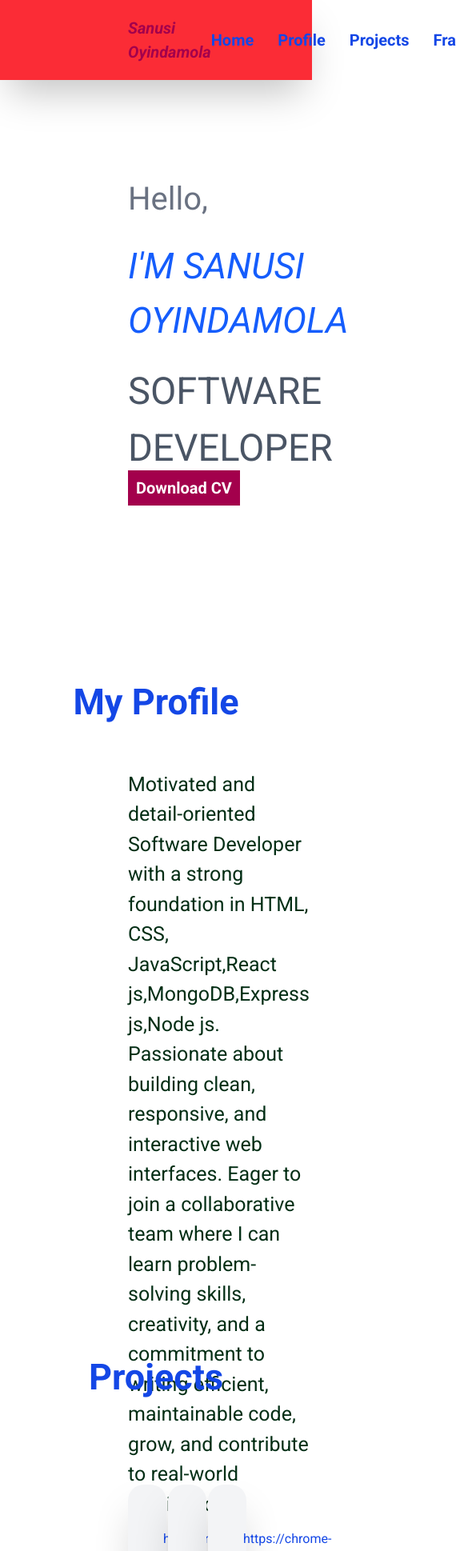
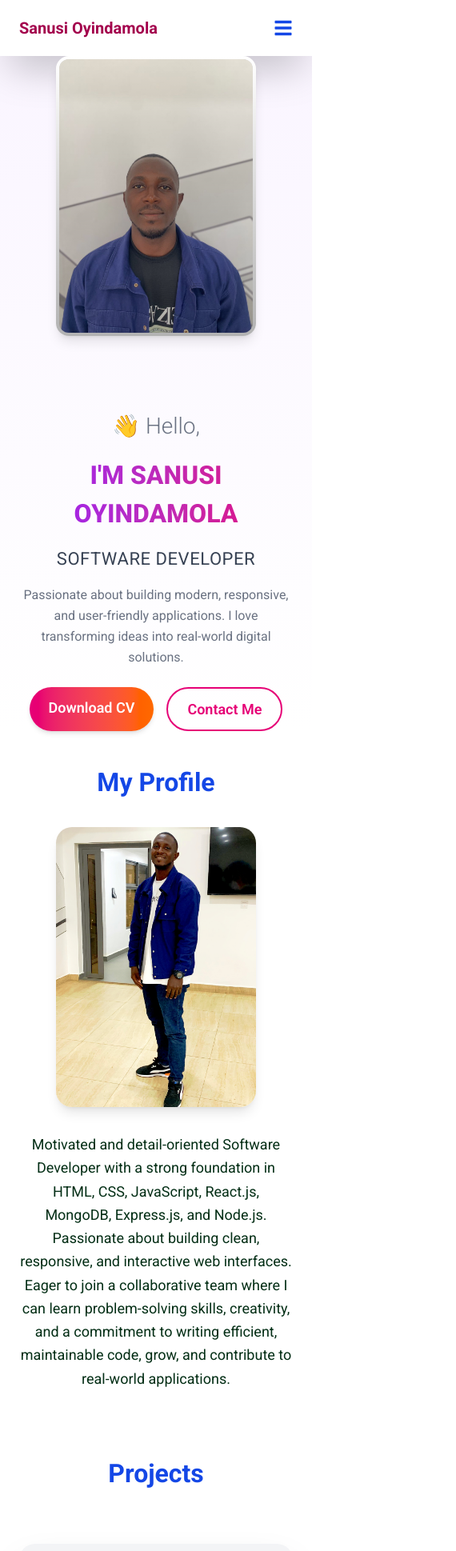
Before and after one commit to Oyindamola1111/portfolio, a React (Vite) app: page / in a window 390 px wide. Shown: the top 1939 px of the page at 80% size, 570 px wide, since content can reach past the window. Built offline with nearby package versions, Linux system fonts and the light colour scheme.

Commit message:
improvements

```diff
--- a/src/pages/Framework.tsx
+++ b/src/pages/Framework.tsx
@@ -1,51 +1,82 @@
 // import React from 'react'
+
 import { IoLogoHtml5 } from "react-icons/io";
-import { FaCss3Alt } from "react-icons/fa";
+import { FaCss3Alt, FaReact, FaNodeJs } from "react-icons/fa";
 import { TbBrandJavascript } from "react-icons/tb";
-import { FaReact } from "react-icons/fa";
-import { FaNodeJs } from "react-icons/fa";
 import { BiLogoMongodb } from "react-icons/bi";
 import { RiTailwindCssFill } from "react-icons/ri";
 
 const Framework = () => {
   return (
-    <div id="framework" className="h-[100vh] mt-[350px] ">
-      <div className="flex justify-center ">
-        <h1 className="text-blue-700 text-[45px] font-bold">Frameworks</h1>
+    <div id="framework" className="min-h-screen mt-20 px-4 sm:px-8 lg:px-20">
+      {/* Heading */}
+      <div className="flex justify-center">
+        <h1 className="text-blue-700 text-3xl sm:text-4xl md:text-5xl font-bold">
+          Frameworks
+        </h1>
       </div>
-     <div className="grid grid-cols-4 justify-center items-center content-center gap-[50px] mt-[50px] pl-[160px]">
-      <main className="frame w-[200px]  bg-gray-100 px-6 py-7 rounded-[20px] shadow-2xl">
-         <p className=" text-red-400">
-      <IoLogoHtml5 size={200}/></p>
-      <p>Html</p>
+
+      {/* Grid */}
+      <div className="grid grid-cols-1 sm:grid-cols-2 md:grid-cols-3 lg:grid-cols-4 gap-8 mt-10">
+
+        {/* HTML */}
+        <main className="frame w-full bg-gray-100 px-6 py-7 rounded-2xl shadow-2xl flex flex-col items-center">
+          <p className="text-red-400">
+            <IoLogoHtml5 className="w-20 h-20 sm:w-28 sm:h-28 md:w-40 md:h-40" />
+          </p>
+          <p className="mt-4 font-medium">HTML</p>
         </main>
-      <main  className="frame w-[200px]  bg-gray-100 px-6 py-7 rounded-[20px] shadow-2xl">
-        <p className="text-blue-500"><FaCss3Alt size={200}/></p>
-        <p>Css</p>
+
+        {/* CSS */}
+        <main className="frame w-full bg-gray-100 px-6 py-7 rounded-2xl shadow-2xl flex flex-col items-center">
+          <p className="text-blue-500">
+            <FaCss3Alt className="w-20 h-20 sm:w-28 sm:h-28 md:w-40 md:h-40" />
+          </p>
+          <p className="mt-4 font-medium">CSS</p>
         </main>
-      <main  className="frame w-[200px]  bg-gray-100 px-6 py-7 rounded-[20px] shadow-2xl">
-        <p className="text-yellow-500"><TbBrandJavascript size={200}/></p>
-        <p>JavaScript</p>
+
+        {/* JavaScript */}
+        <main className="frame w-full bg-gray-100 px-6 py-7 rounded-2xl shadow-2xl flex flex-col items-center">
+          <p className="text-yellow-500">
+            <TbBrandJavascript className="w-20 h-20 sm:w-28 sm:h-28 md:w-40 md:h-40" />
+          </p>
+          <p className="mt-4 font-medium">JavaScript</p>
         </main>
-      <main  className="frame w-[200px]  bg-gray-100 px-6 py-7 rounded-[20px] shadow-2xl">
-        <p className="text-pink-700"><FaReact size={200}/></p>
-        <p>React</p>
+
+        {/* React */}
+        <main className="frame w-full bg-gray-100 px-6 py-7 rounded-2xl shadow-2xl flex flex-col items-center">
+          <p className="text-pink-700">
+            <FaReact className="w-20 h-20 sm:w-28 sm:h-28 md:w-40 md:h-40" />
+          </p>
+          <p className="mt-4 font-medium">React</p>
         </main>
-      <main  className="frame w-[200px]  bg-gray-100 px-6 py-7 rounded-[20px] shadow-2xl">
-        <p className="text-blue-300"><RiTailwindCssFill size={200}/></p>
-        <p>Tailwind</p>
+
+        {/* Tailwind */}
+        <main className="frame w-full bg-gray-100 px-6 py-7 rounded-2xl shadow-2xl flex flex-col items-center">
+          <p className="text-blue-300">
+            <RiTailwindCssFill className="w-20 h-20 sm:w-28 sm:h-28 md:w-40 md:h-40" />
+          </p>
+          <p className="mt-4 font-medium">Tailwind</p>
         </main>
-      <main  className="frame w-[200px]  bg-gray-100 px-6 py-7 rounded-[20px] shadow-2xl">
-        <p className="text-lime-500"><FaNodeJs size={200}/></p>
-        <p>Node.js</p>
+
+        {/* Node.js */}
+        <main className="frame w-full bg-gray-100 px-6 py-7 rounded-2xl shadow-2xl flex flex-col items-center">
+          <p className="text-lime-500">
+            <FaNodeJs className="w-20 h-20 sm:w-28 sm:h-28 md:w-40 md:h-40" />
+          </p>
+          <p className="mt-4 font-medium">Node.js</p>
         </main>
-      <main  className="frame w-[200px]  bg-gray-100 px-6 py-7 rounded-[20px] shadow-2xl">
-        <p className="text-green-800"><BiLogoMongodb size={200}/></p>
-        <p>MongoDB</p>
+
+        {/* MongoDB */}
+        <main className="frame w-full bg-gray-100 px-6 py-7 rounded-2xl shadow-2xl flex flex-col items-center">
+          <p className="text-green-800">
+            <BiLogoMongodb className="w-20 h-20 sm:w-28 sm:h-28 md:w-40 md:h-40" />
+          </p>
+          <p className="mt-4 font-medium">MongoDB</p>
         </main>
       </div>
     </div>
-  )
-}
+  );
+};
 
-export default Framework
+export default Framework;
--- a/src/pages/Home.tsx
+++ b/src/pages/Home.tsx
@@ -1,42 +1,58 @@
 // import React from 'react'
-// import { Link } from "react-router-dom"
+// import { Link } from "react-router-dom"const Home = () => {
 
 const Home = () => {
+
   return (
     <div
       id="home"
-      className="h-[100vh] px-[160px] flex justify-between items-center"
+      className="min-h-screen px-6 md:px-[160px] flex flex-col-reverse md:flex-row justify-between items-center text-center md:text-left gap-10 bg-gradient-to-b from-purple-50 to-white"
     >
-      {/* home page section */}
-      {/* <div > */}
-      {/* <div className="flex justify-between"> */}
-      <section>
-        <h1 className="text-[40px] mb-[20px] text-gray-500">
-          Hello,
+      {/* Left Section */}
+      <section className="animate-fadeIn space-y-4">
+        <h1 className="text-[28px] md:text-[36px] font-light text-gray-500">
+          👋 Hello,
         </h1>
-        <i className="text-[45px] text-blue-600">
+        <h2 className="text-transparent bg-clip-text bg-gradient-to-r from-purple-600 to-pink-600 text-[32px] md:text-[45px] font-extrabold">
           I'M SANUSI OYINDAMOLA
-        </i>
-        <h1 className="text-[47px] mt-[20px] text-gray-600">
+        </h2>
+        <p className="text-[22px] md:text-[30px] text-gray-700 tracking-wide">
           SOFTWARE DEVELOPER
-        </h1>
+        </p>
+
+        <p className="max-w-lg text-gray-500 leading-relaxed text-[16px] md:text-[18px]">
+          Passionate about building modern, responsive, and user-friendly
+          applications. I love transforming ideas into real-world digital
+          solutions.
+        </p>
+
+        <div className="flex justify-center md:justify-start gap-4 mt-6">
           <a
-          className="p-[10px] text-[20px] bg-pink-800 text-white font-bold hover:bg-orange-600"
-          href=""
+            className="px-6 py-3 text-[18px] md:text-[20px] bg-gradient-to-r from-pink-600 to-orange-500 text-white font-semibold shadow-md hover:shadow-lg rounded-full transition-transform transform hover:scale-105"
+            href="#"
           >
             Download CV
           </a>
+          <a
+            className="px-6 py-3 text-[18px] md:text-[20px] border-2 border-pink-600 text-pink-600 font-semibold rounded-full hover:bg-pink-50 transition"
+            href="#contact"
+          >
+            Contact Me
+          </a>
+        </div>
       </section>
-      <section>
+
+      {/* Right Section */}
+      <section className="animate-fadeIn delay-200">
+        <div className="relative">
           <img
-          className="firstlogo w-[350px] h-[500px]"
+            className="w-[250px] h-[350px] md:w-[350px] md:h-[500px] object-cover rounded-2xl shadow-lg border-4 border-white"
             src="logo.jpg"
-          alt="logo"
+            alt="Profile"
           />
+          <div className="absolute inset-0 rounded-2xl bg-gradient-to-t from-black/30 to-transparent"></div>
+        </div>
       </section>
-      {/* </div> */}
-      {/* </div> */}
-      {/* Home page section ended */}
     </div>
   );
 };
--- a/src/pages/Profile.tsx
+++ b/src/pages/Profile.tsx
@@ -1,20 +1,32 @@
 // import React from 'react'
-
 const Profile = () => {
   return (
-    <div id="profile" className="profile h-[100vh]">
+    <div id="profile" className="profile min-h-screen px-6 md:px-[160px] py-10">
+      {/* Title */}
       <section className="flex justify-center">
-        <h1 className="text-blue-700 text-[45px] font-bold pb-[50px]">My Profile</h1>
+        <h1 className="text-blue-700 text-[32px] md:text-[45px] font-bold pb-8 text-center">
+          My Profile
+        </h1>
       </section>
-      <section className="flex justify-between items-center px-[160px] ">
+
+      {/* Content */}
+      <section className="flex flex-col md:flex-row justify-between items-center gap-8">
+        {/* Image */}
         <main>
-          <img className="biglogo w-[350px] h-[500px] rounded-[20px] " src="biglogo.jpg" alt="logo" />
+          <img
+            className="biglogo w-[250px] h-[350px] md:w-[350px] md:h-[500px] rounded-[20px] object-cover shadow-lg"
+            src="biglogo.jpg"
+            alt="logo"
+          />
         </main>
-        <main className="w-[700px] ">
-          <h1 className="text-green-950 text-[25px] ">
+
+        {/* Text */}
+        <main className="w-full md:w-[700px]">
+          <h1 className="text-green-950 text-[18px] md:text-[25px] leading-relaxed text-center md:text-left">
             Motivated and detail-oriented Software Developer with a
-            strong foundation in HTML, CSS, JavaScript,React js,MongoDB,Express js,Node js. Passionate
-            about building clean, responsive, and interactive web interfaces.
+            strong foundation in HTML, CSS, JavaScript, React.js, MongoDB,
+            Express.js, and Node.js. Passionate about building clean,
+            responsive, and interactive web interfaces.
             Eager to join a collaborative team where I can learn problem-solving
             skills, creativity, and a commitment to writing efficient,
             maintainable code, grow, and contribute to real-world applications.
--- a/src/pages/Projects.tsx
+++ b/src/pages/Projects.tsx
@@ -1,69 +1,148 @@
 // import React from 'react'
-
 const Projects = () => {
   return (
-    <div id="projects" className="h-[100vh] px-[160px]">
-
+    <div id="projects" className="min-h-screen px-6 md:px-[160px] py-10">
+      {/* Title */}
       <div className="flex justify-center">
-      <h1 className="text-blue-700 text-[45px] font-bold pb-[50px]">Projects</h1>
+        <h1 className="text-blue-700 text-[32px] md:text-[45px] font-bold pb-8 text-center">
+          Projects
+        </h1>
       </div>
 
-      <div>
-        <section className="grid grid-cols-3 gap-[50px] mt-[50px]">
-          <main className="flex items-center gap-5  bg-gray-100 px-6 py-7 rounded-[20px] shadow-2xl">
-            <a href="https://move-io.vercel.app/"><img className=" w-[300px] h-[200px] rounded-[30px]" src="move.png" alt="logo"/></a>
-           <div className="w-[350px]">
-             <a href="https://move-io.vercel.app/"><p className="text-blue-700 hover:text-green-600">https://move-io.vercel.app/</p></a>
-            <p>Achieved this project using pure html and css</p>
+      {/* Projects Grid */}
+      <section className="grid grid-cols-1 sm:grid-cols-2 lg:grid-cols-3 gap-8 mt-8">
+        {/* Project Card */}
+        <main className="flex flex-col sm:flex-row items-center gap-5 bg-gray-100 p-6 rounded-[20px] shadow-2xl">
+          <a href="https://move-io.vercel.app/">
+            <img
+              className="w-full sm:w-[300px] h-[200px] object-cover rounded-[30px]"
+              src="move.png"
+              alt="Move Project"
+            />
+          </a>
+          <div className="w-full sm:w-[350px] text-center sm:text-left">
+            <a href="https://move-io.vercel.app/">
+              <p className="text-blue-700 hover:text-green-600 break-words">
+                https://move-io.vercel.app/
+              </p>
+            </a>
+            <p>Achieved this project using pure HTML and CSS</p>
           </div>
         </main>
-          <main className="flex items-center gap-5  bg-gray-100 px-6 py-7 rounded-[20px] shadow-2xl">
-            <a className="images" href="https://myuser.vercel.app/"><img className="w-[300px] h-[200px] rounded-[30px]" src="userform.png" alt="logo"/></a>
-           <div className="w-[350px]">
-             <a href="https://myuser.vercel.app/"><p className="text-blue-700  hover:text-green-600">https://myuser.vercel.app/</p></a>
-            <p>Achieved this project with react</p>
+
+        <main className="flex flex-col sm:flex-row items-center gap-5 bg-gray-100 p-6 rounded-[20px] shadow-2xl">
+          <a href="https://myuser.vercel.app/">
+            <img
+              className="w-full sm:w-[300px] h-[200px] object-cover rounded-[30px]"
+              src="userform.png"
+              alt="User Form Project"
+            />
+          </a>
+          <div className="w-full sm:w-[350px] text-center sm:text-left">
+            <a href="https://myuser.vercel.app/">
+              <p className="text-blue-700 hover:text-green-600 break-words">
+                https://myuser.vercel.app/
+              </p>
+            </a>
+            <p>Achieved this project with React</p>
           </div>
         </main>
-          <main className="flex items-center gap-5  bg-gray-100 px-6 py-7 rounded-[20px] shadow-2xl">
-            <a className="images" href="https://chrome-replica-brown.vercel.app/"><img className="w-[300px] h-[200px] rounded-[30px]" src="extension.png" alt="logo"/></a>
-           <div className="w-[350px]">
-             <a href="https://chrome-replica-brown.vercel.app/"><p className="text-blue-700  hover:text-green-600">https://chrome-replica-brown.vercel.app/</p></a>
-            <p>Achieved this project using pure html and css</p>
+
+        <main className="flex flex-col sm:flex-row items-center gap-5 bg-gray-100 p-6 rounded-[20px] shadow-2xl">
+          <a href="https://chrome-replica-brown.vercel.app/">
+            <img
+              className="w-full sm:w-[300px] h-[200px] object-cover rounded-[30px]"
+              src="extension.png"
+              alt="Chrome Extension Project"
+            />
+          </a>
+          <div className="w-full sm:w-[350px] text-center sm:text-left">
+            <a href="https://chrome-replica-brown.vercel.app/">
+              <p className="text-blue-700 hover:text-green-600 break-words">
+                https://chrome-replica-brown.vercel.app/
+              </p>
+            </a>
+            <p>Achieved this project using pure HTML and CSS</p>
           </div>
         </main>
-          <main className="flex items-center gap-5  bg-gray-100 px-6 py-7 rounded-[20px] shadow-2xl">
-            <a className="images" href="https://mtn-data-site-replica.vercel.app/"><img className="w-[300px] h-[200px] rounded-[30px]" src="mtn.png" alt="logo"/></a>
-           <div className="w-[350px]">
-             <a href="https://mtn-data-site-replica.vercel.app/"><p className="text-blue-700  hover:text-green-600">https://mtn-data-site-replica.vercel.app/</p></a>
-            <p>Achieved this project using pure html and css</p>
+
+        <main className="flex flex-col sm:flex-row items-center gap-5 bg-gray-100 p-6 rounded-[20px] shadow-2xl">
+          <a href="https://mtn-data-site-replica.vercel.app/">
+            <img
+              className="w-full sm:w-[300px] h-[200px] object-cover rounded-[30px]"
+              src="mtn.png"
+              alt="MTN Project"
+            />
+          </a>
+          <div className="w-full sm:w-[350px] text-center sm:text-left">
+            <a href="https://mtn-data-site-replica.vercel.app/">
+              <p className="text-blue-700 hover:text-green-600 break-words">
+                https://mtn-data-site-replica.vercel.app/
+              </p>
+            </a>
+            <p>Achieved this project using pure HTML and CSS</p>
           </div>
         </main>
-          <main className="flex items-center gap-5  bg-gray-100 px-6 py-7 rounded-[20px] shadow-2xl">
-            <a className="images" href="https://moniepoint-seven.vercel.app/"><img className="w-[300px] h-[200px] rounded-[30px]" src="moniepoint.png" alt="logo"/></a>
-           <div className="w-[350px]">
-             <a href="https://moniepoint-seven.vercel.app/"><p className="text-blue-700  hover:text-green-600">https://moniepoint-seven.vercel.app/</p></a>
-            <p>Achieved this project using pure html and css during a group presentation on Moniepoint</p>
+
+        <main className="flex flex-col sm:flex-row items-center gap-5 bg-gray-100 p-6 rounded-[20px] shadow-2xl">
+          <a href="https://moniepoint-seven.vercel.app/">
+            <img
+              className="w-full sm:w-[300px] h-[200px] object-cover rounded-[30px]"
+              src="moniepoint.png"
+              alt="Moniepoint Project"
+            />
+          </a>
+          <div className="w-full sm:w-[350px] text-center sm:text-left">
+            <a href="https://moniepoint-seven.vercel.app/">
+              <p className="text-blue-700 hover:text-green-600 break-words">
+                https://moniepoint-seven.vercel.app/
+              </p>
+            </a>
+            <p>
+              Achieved this project using pure HTML and CSS during a group
+              presentation on Moniepoint
+            </p>
           </div>
         </main>
-          <main className="flex items-center gap-5  bg-gray-100 px-6 py-7 rounded-[20px] shadow-2xl">
-            <a className="images" href="https://piggy-vest-three.vercel.app/"><img className="w-[300px] h-[200px] rounded-[30px]" src="piggy.png" alt="logo"/></a>
-           <div className="w-[350px]">
-             <a href="https://piggy-vest-three.vercel.app/"><p className="text-blue-700  hover:text-green-600">https://piggy-vest-three.vercel.app/</p></a>
-            <p>Achieved this project using pure html and css</p>
+
+        <main className="flex flex-col sm:flex-row items-center gap-5 bg-gray-100 p-6 rounded-[20px] shadow-2xl">
+          <a href="https://piggy-vest-three.vercel.app/">
+            <img
+              className="w-full sm:w-[300px] h-[200px] object-cover rounded-[30px]"
+              src="piggy.png"
+              alt="PiggyVest Project"
+            />
+          </a>
+          <div className="w-full sm:w-[350px] text-center sm:text-left">
+            <a href="https://piggy-vest-three.vercel.app/">
+              <p className="text-blue-700 hover:text-green-600 break-words">
+                https://piggy-vest-three.vercel.app/
+              </p>
+            </a>
+            <p>Achieved this project using pure HTML and CSS</p>
           </div>
         </main>
-          <main className="flex items-center gap-5  bg-gray-100 px-6 py-7 rounded-[20px] shadow-2xl">
-            <a className="images" href="https://meta-ai-three.vercel.app/"><img className="w-[300px] h-[200px] rounded-[30px]" src="meta.png" alt="logo"/></a>
-           <div className="w-[350px]">
-             <a href="https://meta-ai-three.vercel.app/"><p className="text-blue-700  hover:text-green-600">https://meta-ai-three.vercel.app/</p></a>
-            <p>Achieved this project using pure html and css</p>
+
+        <main className="flex flex-col sm:flex-row items-center gap-5 bg-gray-100 p-6 rounded-[20px] shadow-2xl">
+          <a href="https://meta-ai-three.vercel.app/">
+            <img
+              className="w-full sm:w-[300px] h-[200px] object-cover rounded-[30px]"
+              src="meta.png"
+              alt="Meta AI Project"
+            />
+          </a>
+          <div className="w-full sm:w-[350px] text-center sm:text-left">
+            <a href="https://meta-ai-three.vercel.app/">
+              <p className="text-blue-700 hover:text-green-600 break-words">
+                https://meta-ai-three.vercel.app/
+              </p>
+            </a>
+            <p>Achieved this project using pure HTML and CSS</p>
           </div>
         </main>
       </section>
     </div>
+  );
+};
 
-    </div>
-  )
-}
-
-export default Projects
+export default Projects;
--- a/src/static/Header.tsx
+++ b/src/static/Header.tsx
@@ -1,24 +1,49 @@
 // import React from 'react'
 // import { Link } from "react-router-dom"
+import { useState } from "react";
+import { FaBars, FaTimes } from "react-icons/fa";
 
 const Header = () => {
+  const [isOpen, setIsOpen] = useState(false);
+
   return (
-    <div className="head shadow-2xl bg-white pt-[20px] pb-[20px] pl-[160px] pr-[160px] flex justify-between items-center max-md:bg-red-500 ">
-      <div>
-     <a href="#home"> <i className="text-[25px] text-pink-800 font-bold hover:text-red-700 max-md:text-[20px]">Sanusi Oyindamola</i></a>
-      </div>
-      <div className="text-[20px] text-blue-700 font-bold">
-        <ul className="flex gap-[30px]">
-          <li><a className=" hover:text-sky-500" href="#home">Home</a></li>
-         <li><a className="hover:text-sky-500" href="#profile">Profile</a></li>
-         <li><a  className="hover:text-sky-500" href="#projects">Projects</a></li>
-         <li><a  className="hover:text-sky-500" href="#framework">Framework</a></li>
-         <li><a  className="hover:text-sky-500" href="#tool">Tools</a></li>
-         <li><a  className="hover:text-sky-500" href="#contact">Contact</a></li>
-        </ul>
-      </div>
-    </div>
-  )
-}
+    <header className="shadow-2xl bg-white px-6 md:px-[160px] py-5 flex justify-between items-center relative">
+      {/* Logo */}
+      <a href="#home" className="text-[25px] text-pink-800 font-bold hover:text-red-700 max-md:text-[20px]">
+        Sanusi Oyindamola
+      </a>
 
-export default Header
+      {/* Desktop Menu */}
+      <nav className="hidden md:flex text-[20px] text-blue-700 font-bold gap-[30px]">
+        <a className="hover:text-sky-500" href="#home">Home</a>
+        <a className="hover:text-sky-500" href="#profile">Profile</a>
+        <a className="hover:text-sky-500" href="#projects">Projects</a>
+        <a className="hover:text-sky-500" href="#framework">Framework</a>
+        <a className="hover:text-sky-500" href="#tool">Tools</a>
+        <a className="hover:text-sky-500" href="#contact">Contact</a>
+      </nav>
+
+      {/* Mobile Hamburger Button */}
+      <button
+        className="md:hidden text-2xl text-blue-700 z-50"
+        onClick={() => setIsOpen(!isOpen)}
+      >
+        {isOpen ? <FaTimes /> : <FaBars />}
+      </button>
+
+      {/* Mobile Menu */}
+      {isOpen && (
+        <div className="absolute top-0 left-0 w-full h-screen bg-white flex flex-col items-center justify-center gap-6 text-[20px] text-blue-700 font-bold md:hidden">
+          <a onClick={() => setIsOpen(false)} className="hover:text-sky-500" href="#home">Home</a>
+          <a onClick={() => setIsOpen(false)} className="hover:text-sky-500" href="#profile">Profile</a>
+          <a onClick={() => setIsOpen(false)} className="hover:text-sky-500" href="#projects">Projects</a>
+          <a onClick={() => setIsOpen(false)} className="hover:text-sky-500" href="#framework">Framework</a>
+          <a onClick={() => setIsOpen(false)} className="hover:text-sky-500" href="#tool">Tools</a>
+          <a onClick={() => setIsOpen(false)} className="hover:text-sky-500" href="#contact">Contact</a>
+        </div>
+      )}
+    </header>
+  );
+};
+
+export default Header;
```
Also changed, not shown: src/pages/Tools.tsx (+27 -12 lines). Lines whose indentation alone changed are shown as unchanged.
